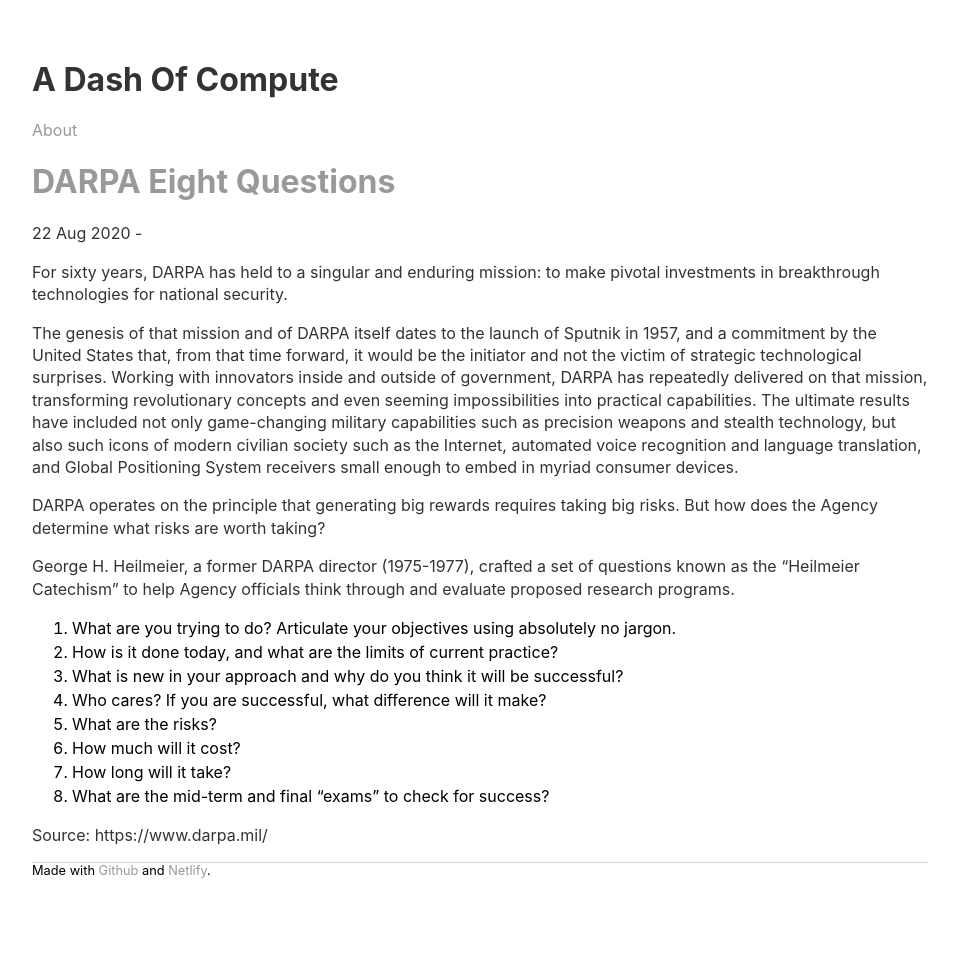
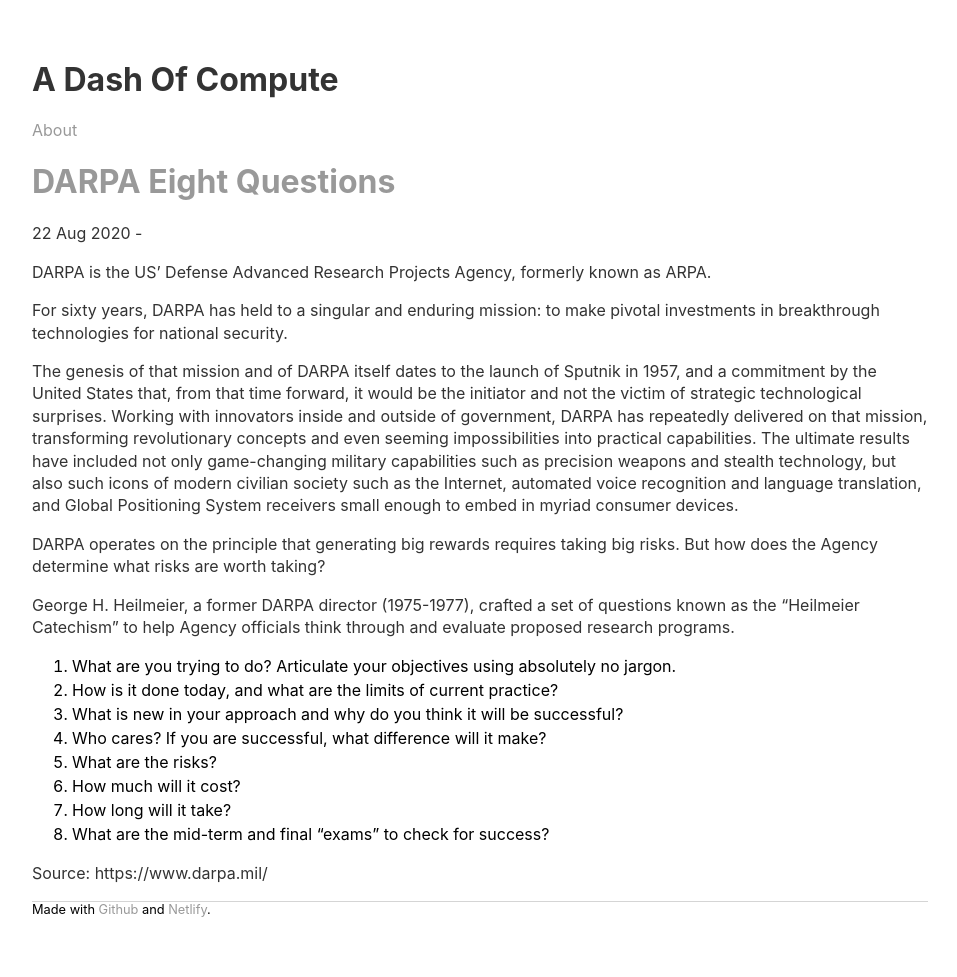
Before and after one commit to sautee/sautee.github.io, a Jekyll site: the page built from _posts/2020-08-22-the-heilmeier-catechism.md, in a window 1280 px wide. Shown: the whole page, without its empty margins (160-1117 px from the left). Built offline with Jekyll 4.4.1, drawn with Linux system fonts in a browser that asks for light colours; before the commit the page ends 938 px from its top, so only the background shows below that.

Commit message:
Update 2020-08-22-the-heilmeier-catechism.md

```diff
--- a/_posts/2020-08-22-the-heilmeier-catechism.md
+++ b/_posts/2020-08-22-the-heilmeier-catechism.md
@@ -4,6 +4,8 @@
 excerpt: "How does DARPA determine what risks are worth taking?"
 date: 2020-08-22
 ---
+
+DARPA is the US' Defense Advanced Research Projects Agency, formerly known as ARPA.
 
 For sixty years, DARPA has held to a singular and enduring mission: to make pivotal investments in breakthrough technologies for national security.
 
```
